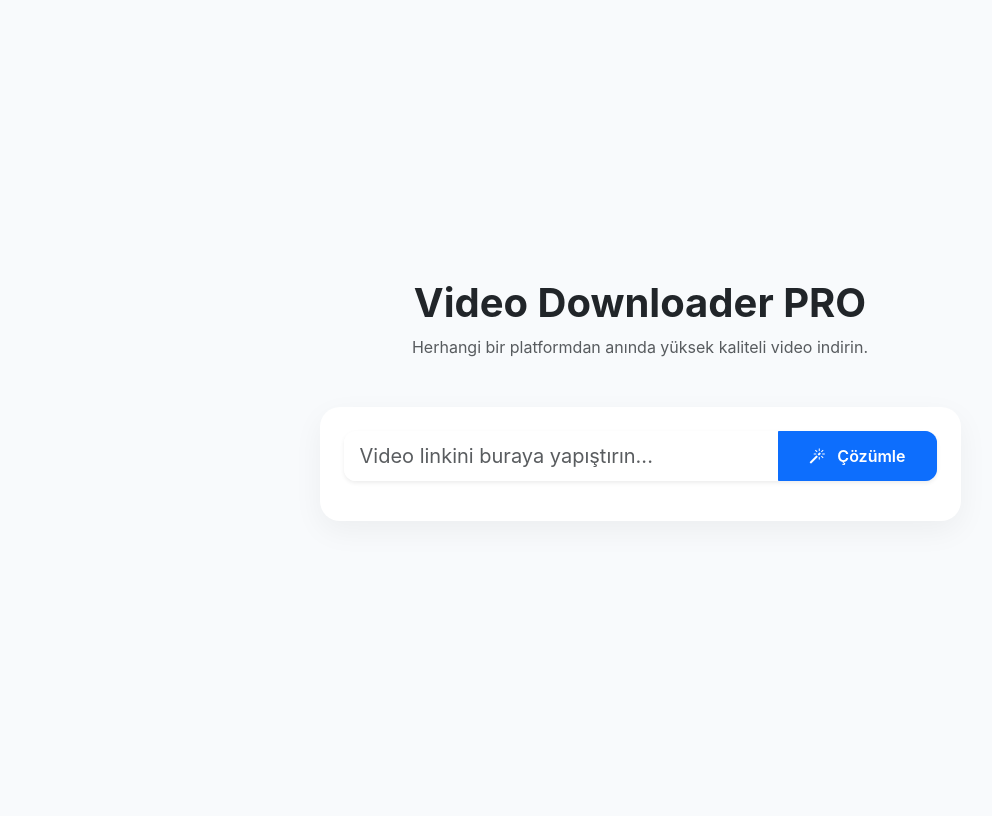
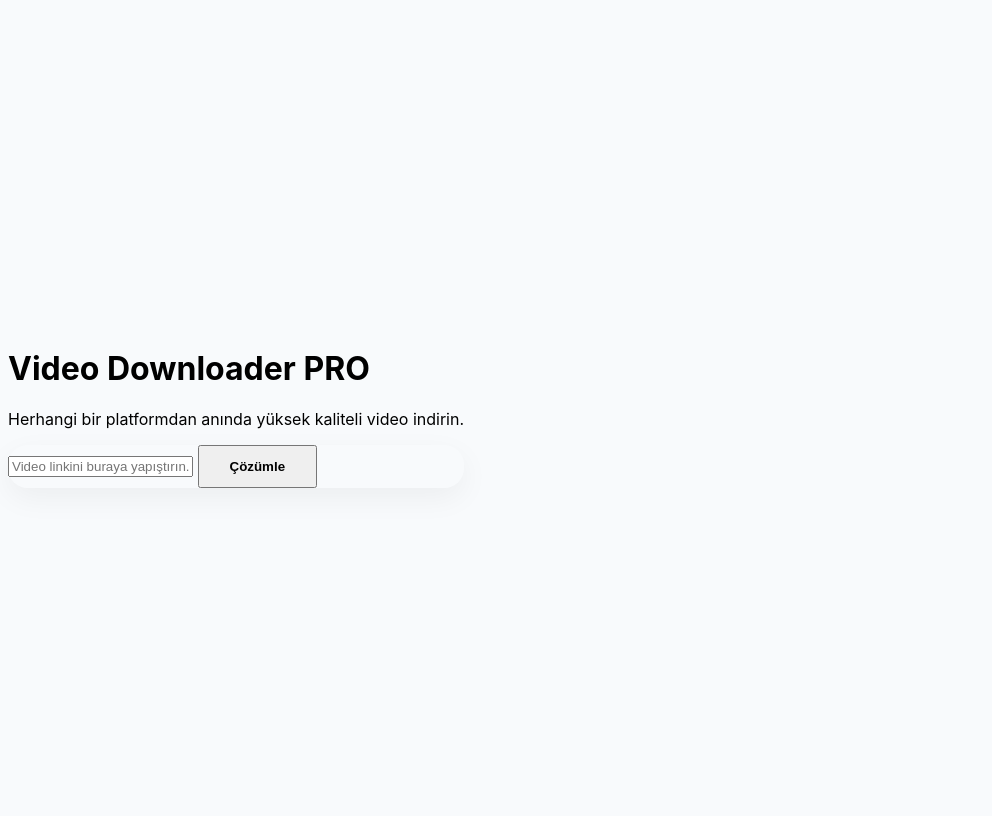
Before and after one commit to alperenklc5/server, a Flask app: page / in a window 1280 px wide. Shown: the whole page, without its empty margins (0-992 px from the left). Before the commit the page ends 481 px from the top, so only its background shows below. Run offline with Flask 3, Linux system fonts and the light colour scheme.

Commit message:
Update index.html

```diff
--- a/templates/index.html
+++ b/templates/index.html
@@ -4,8 +4,9 @@
     <meta charset="UTF-8">
     <meta name="viewport" content="width=device-width, initial-scale=1.0">
     <title>Video Downloader PRO - Hızlı & Ücretsiz</title>
-    <link href="https://cdn.jsdelivr.net/npm/bootstrap@5.3.0/dist/css/bootstrap.min.css" rel="stylesheet">
-    <link rel="stylesheet" href="https://cdn.jsdelivr.net/npm/bootstrap-icons@1.11.1/font/bootstrap-icons.css">
+    <a id="downloadLink" href="javascript:void(0)" target="_blank" class="btn btn-success btn-lg w-100 shadow-sm" style="display: none; border-radius: 10px;">
+    <i class="bi bi-download me-2"></i> Hemen İndir (MP4)
+    </a>
     <style>
         body { background-color: #f8fafc; font-family: 'Inter', sans-serif; min-height: 100vh; display: flex; align-items: center; }
         .main-card { border: none; border-radius: 20px; box-shadow: 0 10px 30px rgba(0,0,0,0.05); }
```
